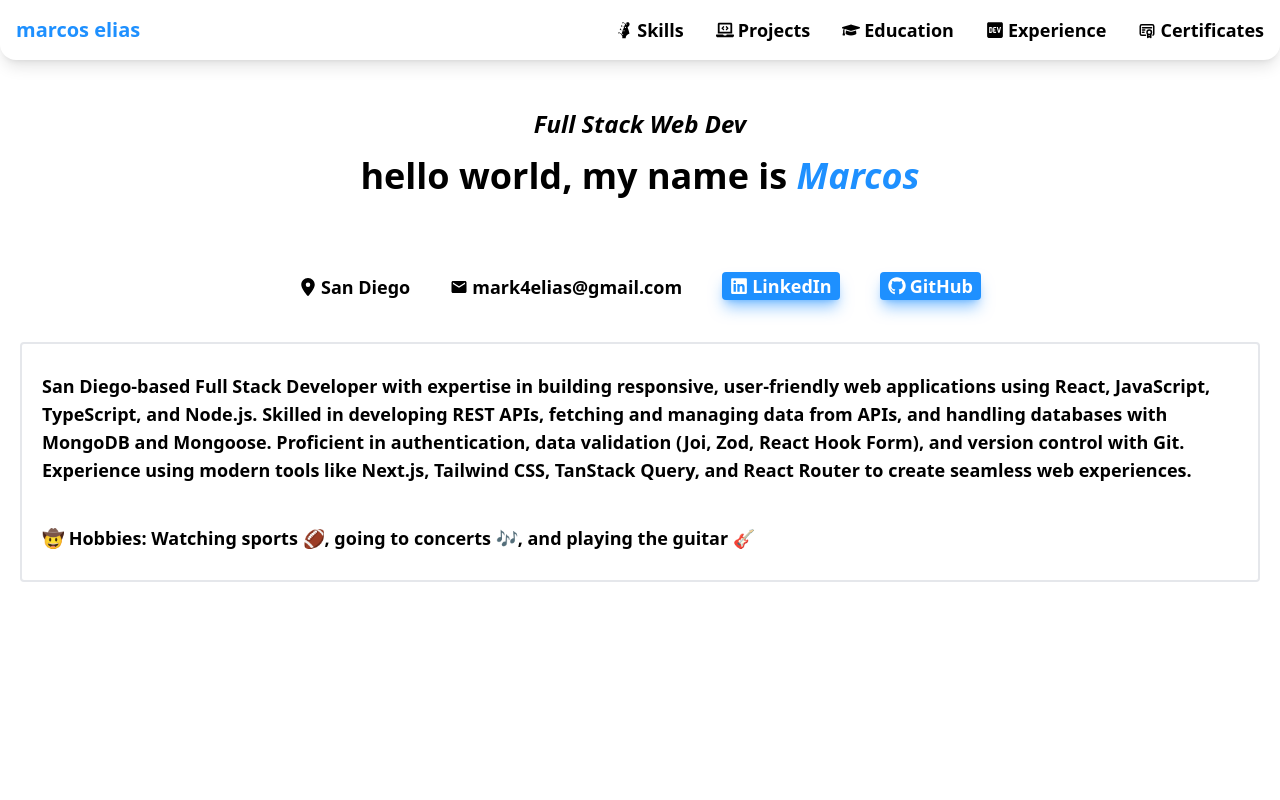
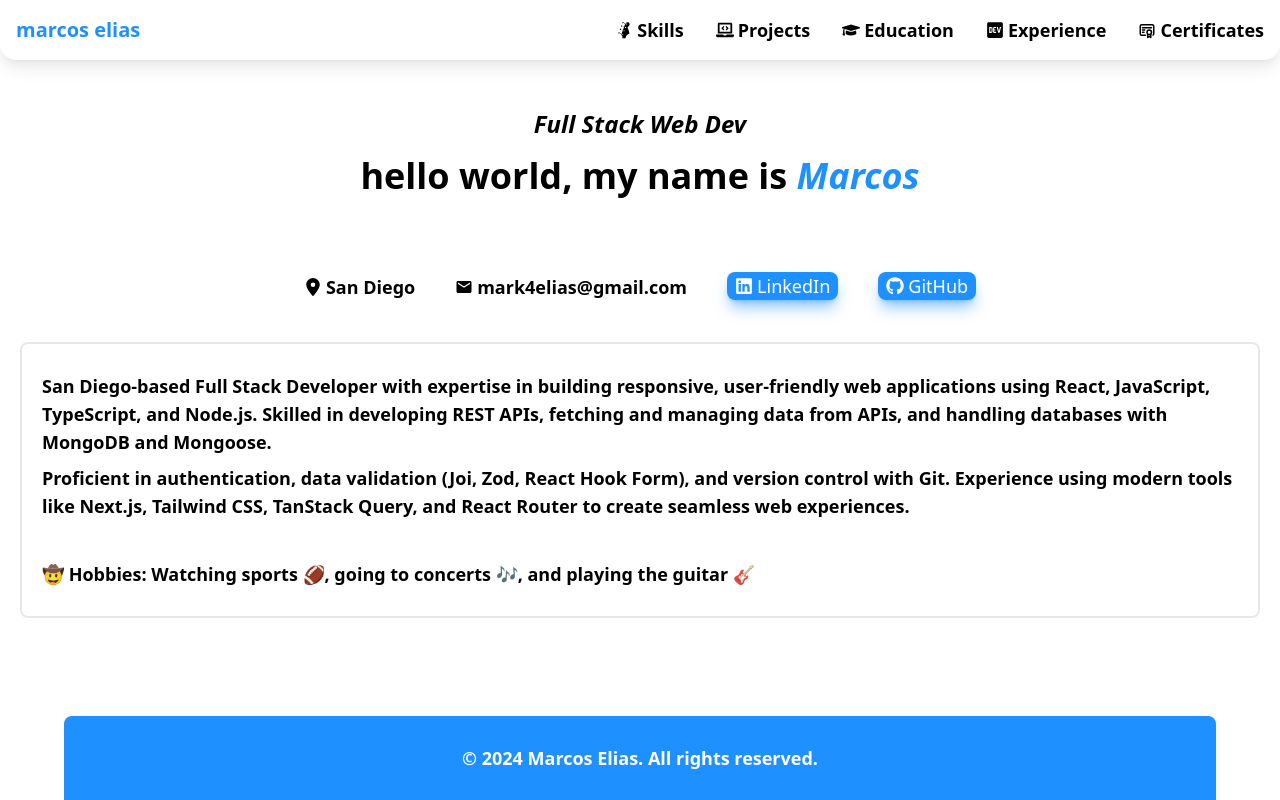
Before and after one commit to mark-elias/MyPortfolio_Next.js, a Next.js app: page / in a window 1280 px wide. Built offline with nearby package versions, Linux system fonts and the light colour scheme.

Commit message:
footer now hugs the bottom

```diff
--- a/app/Footer.tsx
+++ b/app/Footer.tsx
@@ -2,9 +2,9 @@ import React from "react";
 
 function Footer() {
   return (
-    <footer className="flex justify-center ">
-      <div className="w-[90%] bg-customPrimary rounded-t-xl p-5 text-center">
-        © 2024 Marcos Elias. All rights reserved.
+    <footer className="flex justify-center text-white">
+      <div className="w-[90%] bg-customPrimary rounded-t-lg p-5 text-center">
+        <p>&copy; 2024 Marcos Elias. All rights reserved.</p>
       </div>
     </footer>
   );
--- a/app/NavBar.tsx
+++ b/app/NavBar.tsx
@@ -17,7 +17,7 @@ const Navbar = () => {
   }
 
   return (
-    <nav className="bg-white top-0 sticky shadow-lg rounded-b-2xl flex justify-between p-4 items-center">
+    <nav className="bg-white top-0 sticky shadow-lg shadow-zinc-300/50 rounded-b-2xl flex justify-between p-4 items-center">
       <Link href="/" className="text-xl font-bold text-customPrimary">
         marcos elias
       </Link>
--- a/app/components/GitHubLink.tsx
+++ /dev/null
@@ -1,7 +0,0 @@
-import React from "react";
-
-function GitHubLink() {
-  return <button>GitHub</button>;
-}
-
-export default GitHubLink;
--- a/app/components/Summary.tsx
+++ b/app/components/Summary.tsx
@@ -2,15 +2,18 @@ import React from "react";
 
 function Summary() {
   return (
-    <section className="border-2 rounded">
+    <section className="border-2 rounded-lg">
       <p>
         San Diego-based Full Stack Developer with expertise in building
         responsive, user-friendly web applications using React, JavaScript,
         TypeScript, and Node.js. Skilled in developing REST APIs, fetching and
         managing data from APIs, and handling databases with MongoDB and
-        Mongoose. Proficient in authentication, data validation (Joi, Zod, React
-        Hook Form), and version control with Git. Experience using modern tools
-        like Next.js, Tailwind CSS, TanStack Query, and React Router to create
+        Mongoose.
+      </p>
+      <p>
+        Proficient in authentication, data validation (Joi, Zod, React Hook
+        Form), and version control with Git. Experience using modern tools like
+        Next.js, Tailwind CSS, TanStack Query, and React Router to create
         seamless web experiences.
       </p>
       <p className="mt-10">
--- a/app/globals.css
+++ b/app/globals.css
@@ -21,10 +21,6 @@
     p{
         @apply my-2
     }
-    /* Nav Links */
-    nav a{
-        @apply hover:text-customPrimary
-    }
     /* Sections */
     section{
         @apply p-5 my-5
@@ -33,9 +29,9 @@
 
 @layer components{
     .nav-link{
-        @apply flex items-center gap-1
+        @apply flex items-center gap-1 hover:text-customPrimary
     }
     .cool-link{
-        @apply inline-flex items-center gap-1 bg-customPrimary px-2 rounded shadow-lg shadow-customPrimary/50 text-white hover:scale-110 duration-150 ease-in-out
+        @apply inline-flex items-center gap-1 bg-customPrimary px-2 rounded-lg shadow-lg shadow-customPrimary/50 text-white hover:scale-110 duration-150 ease-in-out font-medium
     }
 }
--- a/app/layout.tsx
+++ b/app/layout.tsx
@@ -15,10 +15,10 @@ export default function RootLayout({
 }>) {
   return (
     <html lang="en">
-      <body>
+      <body className="min-h-screen flex flex-col">
         <NavBar></NavBar>
-        <main>{children}</main>
-        {/* <Footer></Footer> */}
+        <main className="flex-grow">{children}</main>
+        <Footer></Footer>
       </body>
     </html>
   );
```
